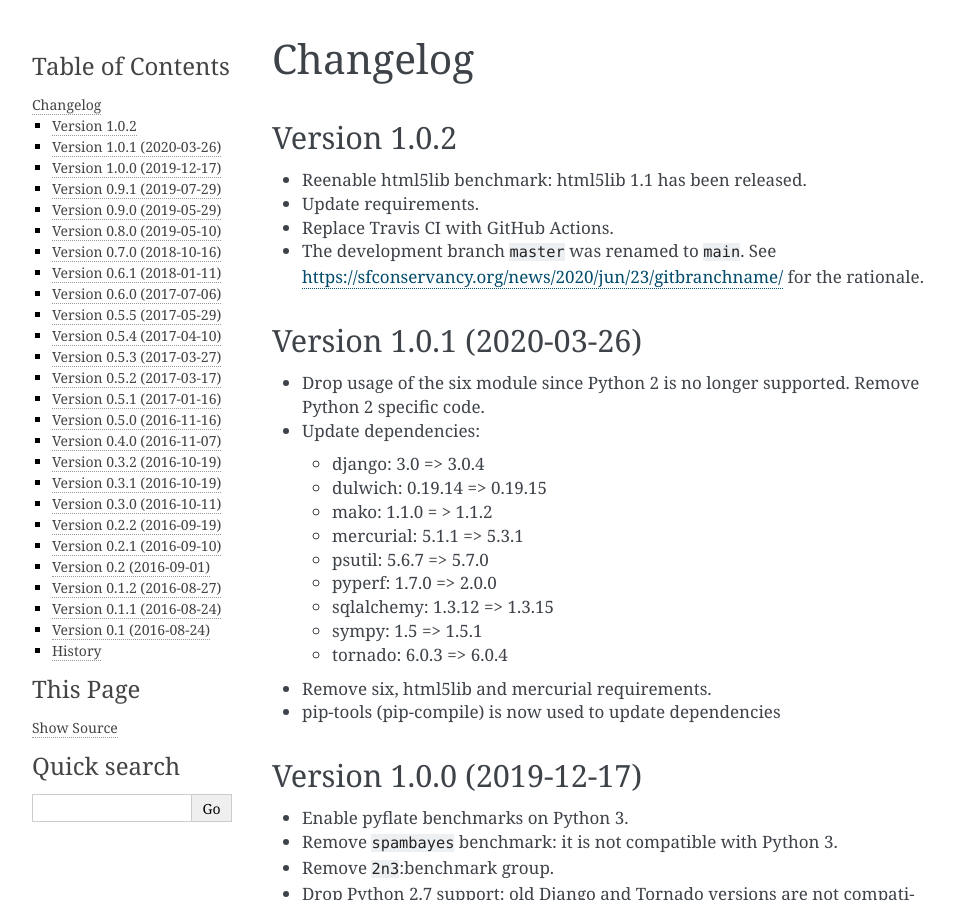
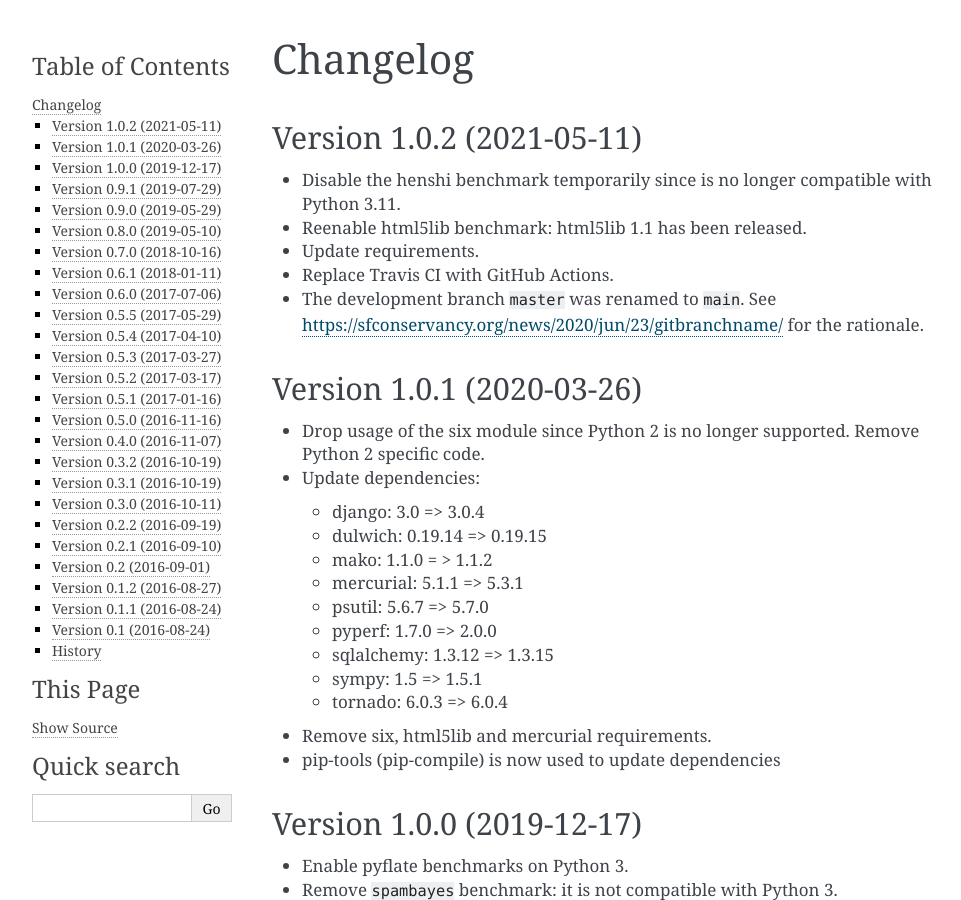
Before and after one commit to python/pyperformance, a Sphinx documentation site: the page built from doc/changelog.rst, in a window 1280 px wide and 900 px high. Shown: the whole window, without its empty margins (148-1109 px from the left). Built offline with Sphinx 7.4.7, drawn with Linux system fonts in a browser that asks for light colours.

Commit message:
Prepare 1.0.2 release

```diff
--- a/doc/changelog.rst
+++ b/doc/changelog.rst
@@ -1,9 +1,11 @@
 Changelog
 =========
 
-Version 1.0.2
+Version 1.0.2 (2021-05-11)
 -------------
 
+* Disable the henshi benchmark temporarily since is no longer compatible
+  with Python 3.11.
 * Reenable html5lib benchmark: html5lib 1.1 has been released.
 * Update requirements.
 * Replace Travis CI with GitHub Actions.
```
Also changed, not shown: 2 other files.
